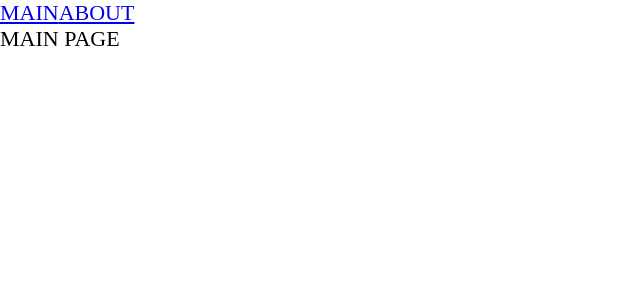
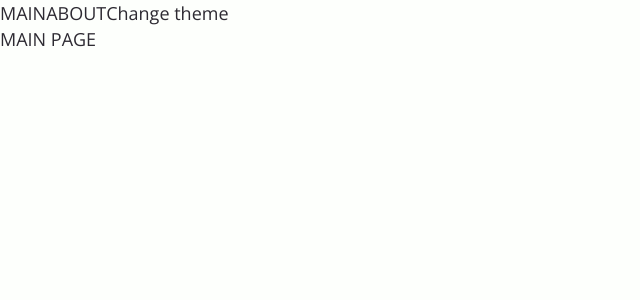
Before and after one commit to wan6sta/project_final, a React app: page / in a window 1280 px wide. Shown: the top 300 px of the page, without its empty margins (0-640 px from the left). Built offline with nearby package versions, Linux system fonts and the light colour scheme.

Commit message:
Added css variables, set up themes and created a hook to switch themes.

```diff
--- a/src/App.tsx
+++ b/src/App.tsx
@@ -1,13 +1,18 @@
-import './index.scss'
+import './styles/index.scss'
 import {Link, Route, Routes} from 'react-router-dom'
 import {AboutPageAsync} from './pages/AboutPage/AboutPage.async'
 import {MainPageAsync} from './pages/MainPage/MainPage.async'
 import {Suspense} from 'react'
+import {useTheme} from './theme/useTheme';
 
 export const App = () => {
-  return <div className='app'>
+  const {theme, changeTheme} = useTheme()
+
+  return <div className={`app ${theme}`}>
     <Link to={'/'}>MAIN</Link>
     <Link to={'/about'}>ABOUT</Link>
+
+    <button onClick={changeTheme}>Change theme</button>
 
     <Suspense fallback={<div>Loading...</div>}>
       <Routes>
--- a/src/index.scss
+++ /dev/null
@@ -1,9 +0,0 @@
-* {
- margin: 0;
- padding: 0;
- box-sizing: border-box;
-}
-
-.app {
- font-size: 22px;
-}
--- a/src/index.tsx
+++ b/src/index.tsx
@@ -1,10 +1,13 @@
 import ReactDOM from 'react-dom/client'
 import {App} from './App';
 import {BrowserRouter} from 'react-router-dom';
+import {ThemeProvider} from './theme/ThemeProvider';
 
 const root = ReactDOM.createRoot(document.getElementById('root') as HTMLElement)
 root.render(
   <BrowserRouter>
-    <App/>
+    <ThemeProvider>
+      <App/>
+    </ThemeProvider>
   </BrowserRouter>
 )
--- /dev/null
+++ b/src/styles/index.scss
@@ -0,0 +1,13 @@
+@import "reset";
+@import "variables/global";
+@import "themes/dark";
+@import "themes/light";
+@import url('https://fonts.googleapis.com/css2?family=Open+Sans:wght@400;500;600;700&display=swap');
+
+.app {
+ font: var(--font-m);
+ background-color: var(--bg-color);
+ color: var(--secondary-color);
+
+ min-height: 100vh;
+}
--- /dev/null
+++ b/src/styles/reset.scss
@@ -0,0 +1,102 @@
+/* Reset and base styles  */
+* {
+ padding: 0px;
+ margin: 0px;
+ border: none;
+}
+
+*,
+*::before,
+*::after {
+ box-sizing: border-box;
+}
+
+:focus,
+:active {
+ /*outline: none;*/
+}
+
+a:focus,
+a:active {
+ /* outline: none;*/
+}
+
+/* Links */
+
+a, a:link, a:visited {
+ color: inherit;
+ text-decoration: none;
+ /* display: inline-block; */
+}
+
+a:hover {
+ /* color: inherit; */
+ text-decoration: none;
+}
+
+/* Common */
+
+aside, nav, footer, header, section, main {
+ display: block;
+}
+
+h1, h2, h3, h4, h5, h6, p {
+ font-size: inherit;
+ font-weight: inherit;
+}
+
+ul, ul li {
+ list-style: none;
+}
+
+img {
+ vertical-align: top;
+}
+
+img, svg {
+ max-width: 100%;
+ height: auto;
+}
+
+address {
+ font-style: normal;
+}
+
+/* Form */
+
+input, textarea, button, select {
+ font-family: inherit;
+ font-size: inherit;
+ color: inherit;
+ background-color: transparent;
+}
+
+input::-ms-clear {
+ display: none;
+}
+
+button, input[type="submit"] {
+ display: inline-block;
+ box-shadow: none;
+ background-color: transparent;
+ background: none;
+ cursor: pointer;
+}
+
+input:focus, input:active,
+button:focus, button:active {
+ outline: none;
+}
+
+button::-moz-focus-inner {
+ padding: 0;
+ border: 0;
+}
+
+label {
+ cursor: pointer;
+}
+
+legend {
+ display: block;
+}
--- /dev/null
+++ b/src/styles/themes/dark.scss
@@ -0,0 +1,5 @@
+.app.dark {
+ --bg-color: #272932;
+ --primary-color: #6320EE;
+ --secondary-color: #F8F0FB;
+}
--- /dev/null
+++ b/src/styles/themes/light.scss
@@ -0,0 +1,5 @@
+.app.light {
+ --bg-color: #FDFFFC;
+ --primary-color: #246EB9;
+ --secondary-color: #2D2A32;
+}
--- /dev/null
+++ b/src/styles/variables/global.scss
@@ -0,0 +1,11 @@
+:root {
+ --font-size-m: 18px;
+ --font-line-m: 26px;
+ --font-m: var(--font-size-m) / var(--font-line-m) var(--font-family-main);
+
+ --font-size-l: 24px;
+ --font-line-l: 32px;
+ --font-l: var(--font-size-l) / var(--font-line-l) var(--font-family-main);
+
+ --font-family-main: 'Open Sans', sans-serif;
+}
--- /dev/null
+++ b/src/theme/ThemeContext.ts
@@ -0,0 +1,15 @@
+import {createContext} from 'react';
+
+export enum Theme {
+  LIGHT = 'light',
+  DARK = 'dark'
+}
+
+export interface ThemeContextProps {
+  theme?: Theme
+  setTheme?: (theme: Theme) => void
+}
+
+export const ThemeContext = createContext<ThemeContextProps>({})
+
+export const LOCAL_STORAGE_THEME_KEY = 'app_global_theme'
--- /dev/null
+++ b/src/theme/ThemeProvider.tsx
@@ -0,0 +1,14 @@
+import {LOCAL_STORAGE_THEME_KEY, Theme, ThemeContext} from './ThemeContext';
+import {FC, PropsWithChildren, useMemo, useState} from 'react';
+
+const defaultTheme = localStorage.getItem(LOCAL_STORAGE_THEME_KEY) as Theme || Theme.LIGHT
+
+export const ThemeProvider: FC<PropsWithChildren> = ({children}) => {
+  const [theme, setTheme] = useState<Theme>(defaultTheme)
+
+  const defaultProps = useMemo(() => ({theme, setTheme}), [theme])
+
+  return <ThemeContext.Provider value={defaultProps}>
+    {children}
+  </ThemeContext.Provider>
+}
--- /dev/null
+++ b/src/theme/useTheme.ts
@@ -0,0 +1,19 @@
+import {useContext} from 'react';
+import {LOCAL_STORAGE_THEME_KEY, Theme, ThemeContext} from './ThemeContext';
+
+interface useThemeResult {
+  changeTheme: () => void
+  theme: Theme
+}
+
+export function useTheme(): useThemeResult {
+  const {theme, setTheme} = useContext(ThemeContext)
+
+  const changeTheme = () => {
+    const newTheme = theme === Theme.LIGHT ? Theme.DARK : Theme.LIGHT
+    localStorage.setItem(LOCAL_STORAGE_THEME_KEY, newTheme)
+    setTheme(newTheme)
+  }
+
+  return {theme, changeTheme}
+}
```
